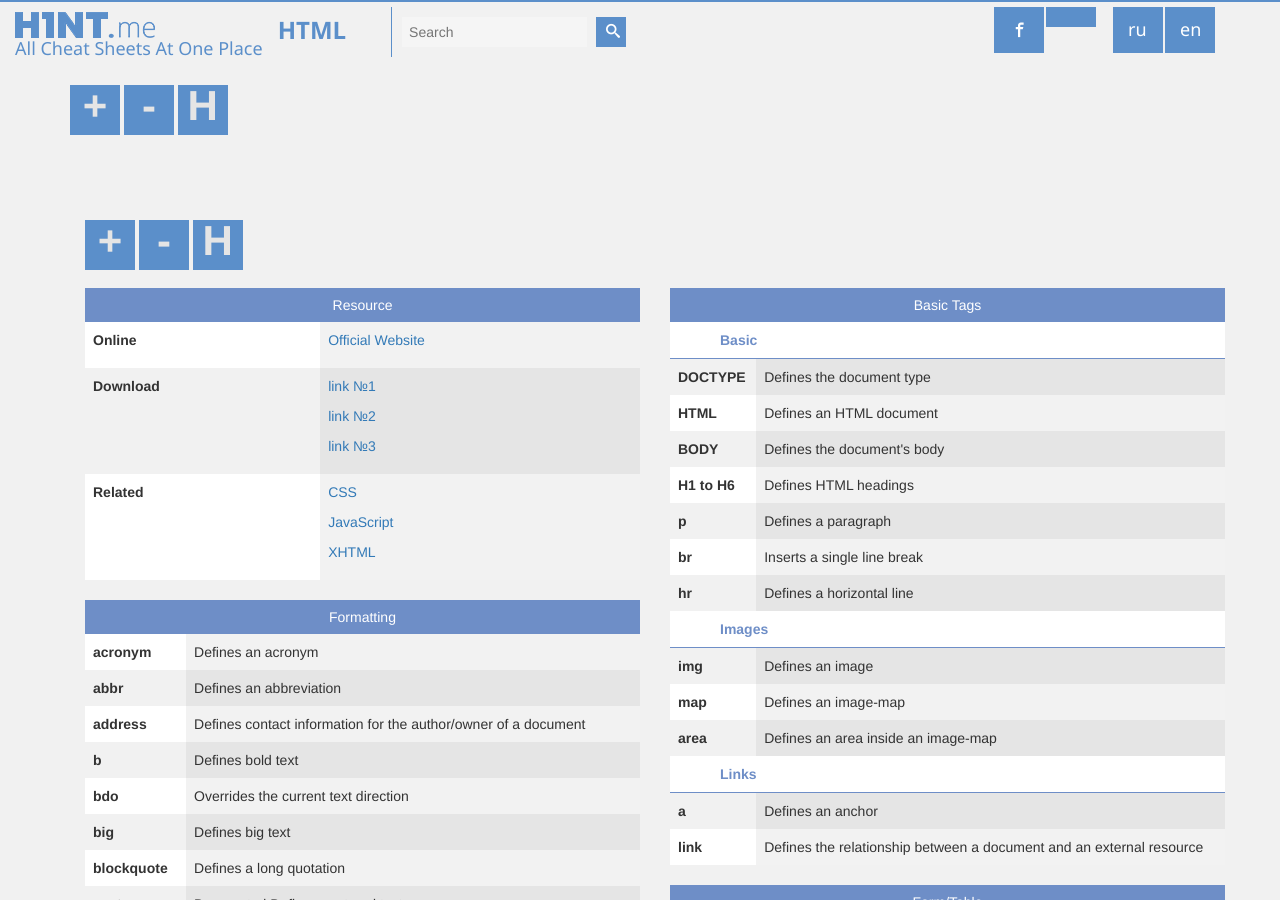
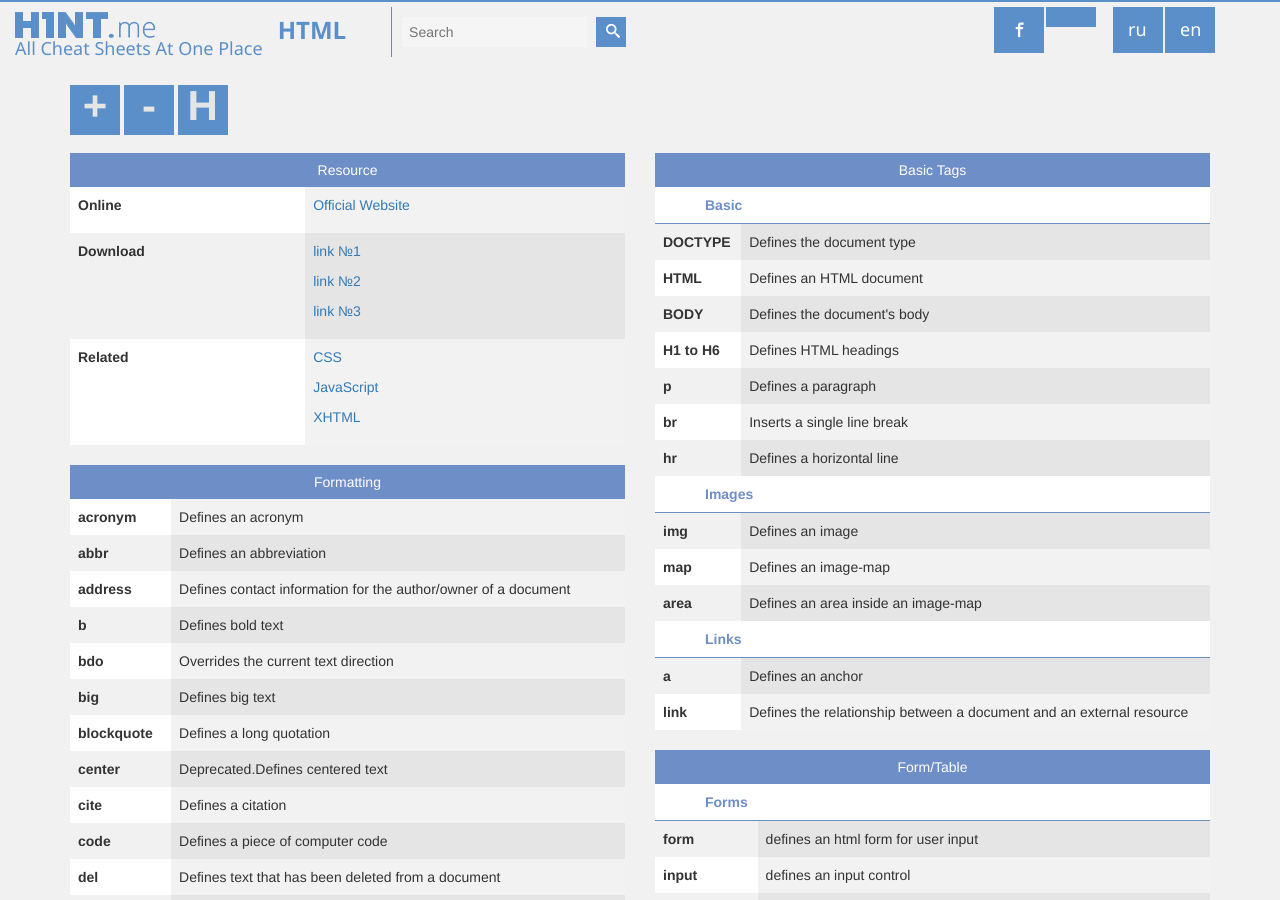
Before and after one commit to h1ntme/h1ntme.github.io, a Jekyll site: the page built from _posts/en/H/2015-01-30-html.html, in a window 1280 px wide and 900 px high. Built offline with Jekyll 4.4.1, drawn with Linux system fonts in a browser that asks for light colours; nearby versions of some CDN libraries.

Commit message:
html + html-dom clear

```diff
--- a/_posts/en/H/2015-01-30-html.html
+++ b/_posts/en/H/2015-01-30-html.html
@@ -6,17 +6,6 @@
     - en
 ---
 
-  <div id="hints">
-    <div class="container" id="search-area">	<!--добавил id для поиска по странице-->
-     <div class="row">
-		<div class="col-md-6 col-sm-6">
-			<div id="open-all" class="control">+</div>
-			<div id="close-all" class="control">-</div>
-			<div id="hide-all" class="control">H</div>
-		</div>
-	</div>
-
-	<!-- начал делать сворачивающие все кнопки, но не въехал, как обращаться конкретно к отдельным объектам - если по классу collapse - это действует на все и получается каша-->
       <div class="row">
         <div class="col-md-6 col-sm-6">
           <div class="card">
@@ -541,5 +530,3 @@
             </div>
           </div>
         </div>
-      </div>
-    </div>
```
Also changed, not shown: _posts/en/H/2015-01-30-html-dom.html (+0 -14 lines).
